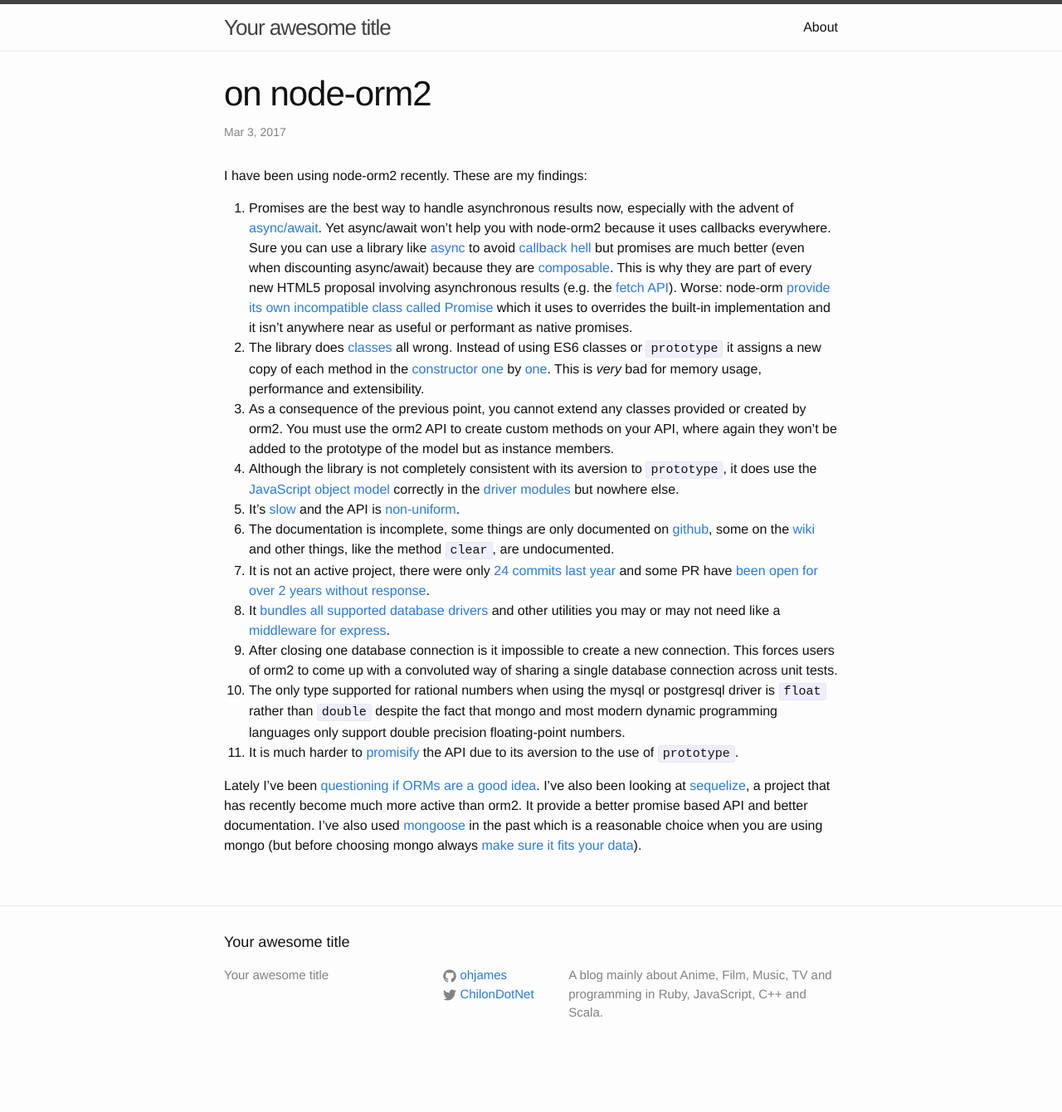
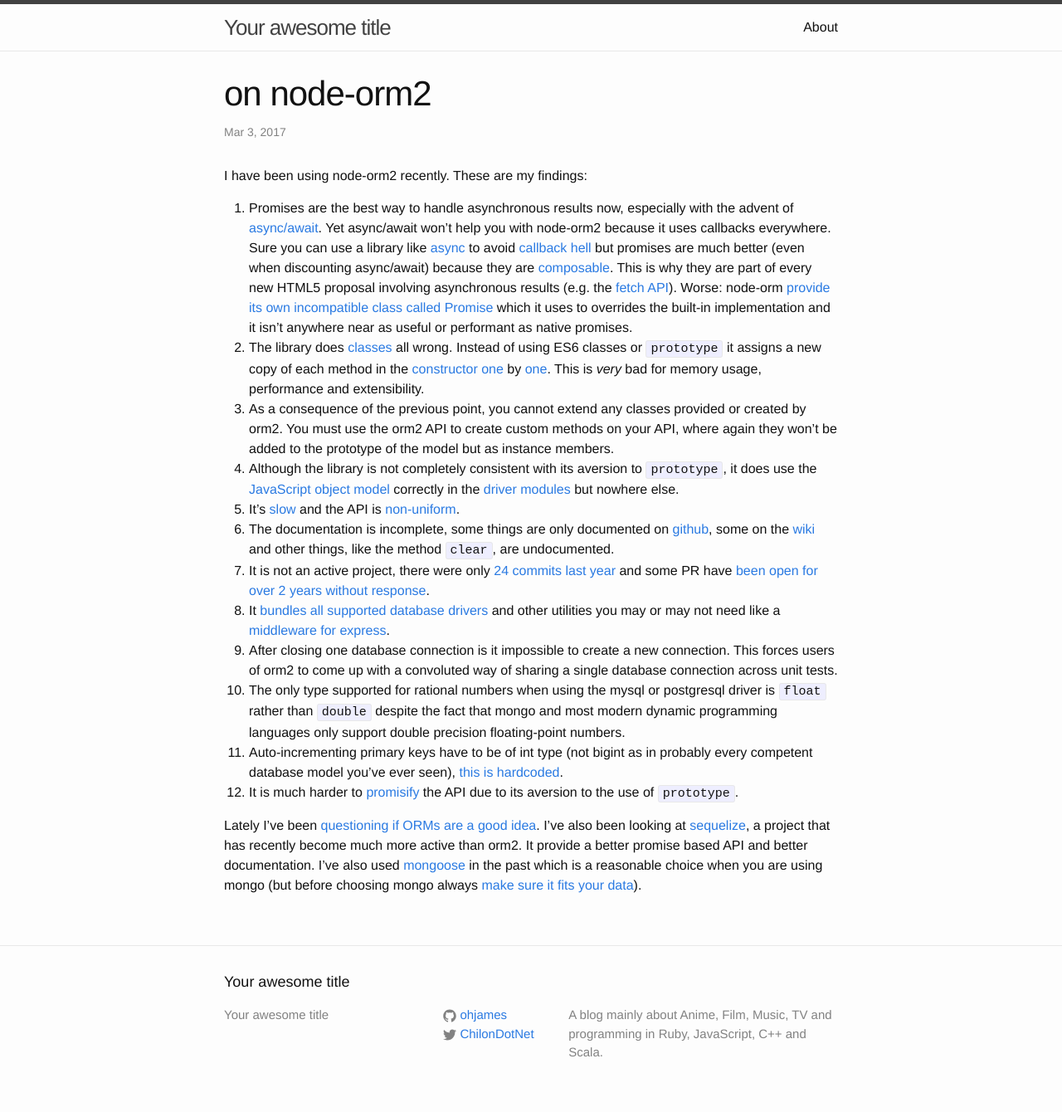
Before and after one commit to insidewhy/ohjames.github.io, a Jekyll site: the page built from _posts/2017-03-03-on-node-orm2.md, in a window 1280 px wide. Shown: the whole page at 83% size. Built offline with Jekyll 4.4.1, drawn with Linux system fonts in a browser that asks for light colours; before the commit the page ends 1292 px from its top, so only the background shows below that.

Commit message:
more orm2 disappointment

```diff
--- a/_posts/2017-03-03-on-node-orm2.md
+++ b/_posts/2017-03-03-on-node-orm2.md
@@ -17,6 +17,7 @@ I have been using node-orm2 recently. These are my findings:
 1. It [bundles all supported database drivers](https://github.com/dresende/node-orm2/tree/v3.2.3/lib/Drivers/DML) and other utilities you may or may not need like a [middleware for express](https://github.com/dresende/node-orm2/blob/v3.2.3/lib/Express.js).
 1. After closing one database connection is it impossible to create a new connection. This forces users of orm2 to come up with a convoluted way of sharing a single database connection across unit tests.
 1. The only type supported for rational numbers when using the mysql or postgresql driver is `float` rather than `double` despite the fact that mongo and most modern dynamic programming languages only support double precision floating-point numbers.
+1. Auto-incrementing primary keys have to be of int type (not bigint as in probably every competent database model you've ever seen), [this is hardcoded](https://github.com/dresende/node-orm2/issues/474#issuecomment-37699055).
 1. It is much harder to [promisify](https://www.npmjs.com/package/es6-promisify) the API due to its aversion to the use of `prototype`.
 
 Lately I've been [questioning if ORMs are a good idea](http://www.bigdatalittlegeek.com/blog/2014/3/18/orm-the-killer-of-scalability). I've also been looking at [sequelize](http://docs.sequelizejs.com/en/v3/), a project that has recently become much more active than orm2. It provide a better promise based API and better documentation. I've also used [mongoose](https://github.com/Automattic/mongoose) in the past which is a reasonable choice when you are using mongo (but before choosing mongo always [make sure it fits your data](http://www.sarahmei.com/blog/2013/11/11/why-you-should-never-use-mongodb/)).
```
